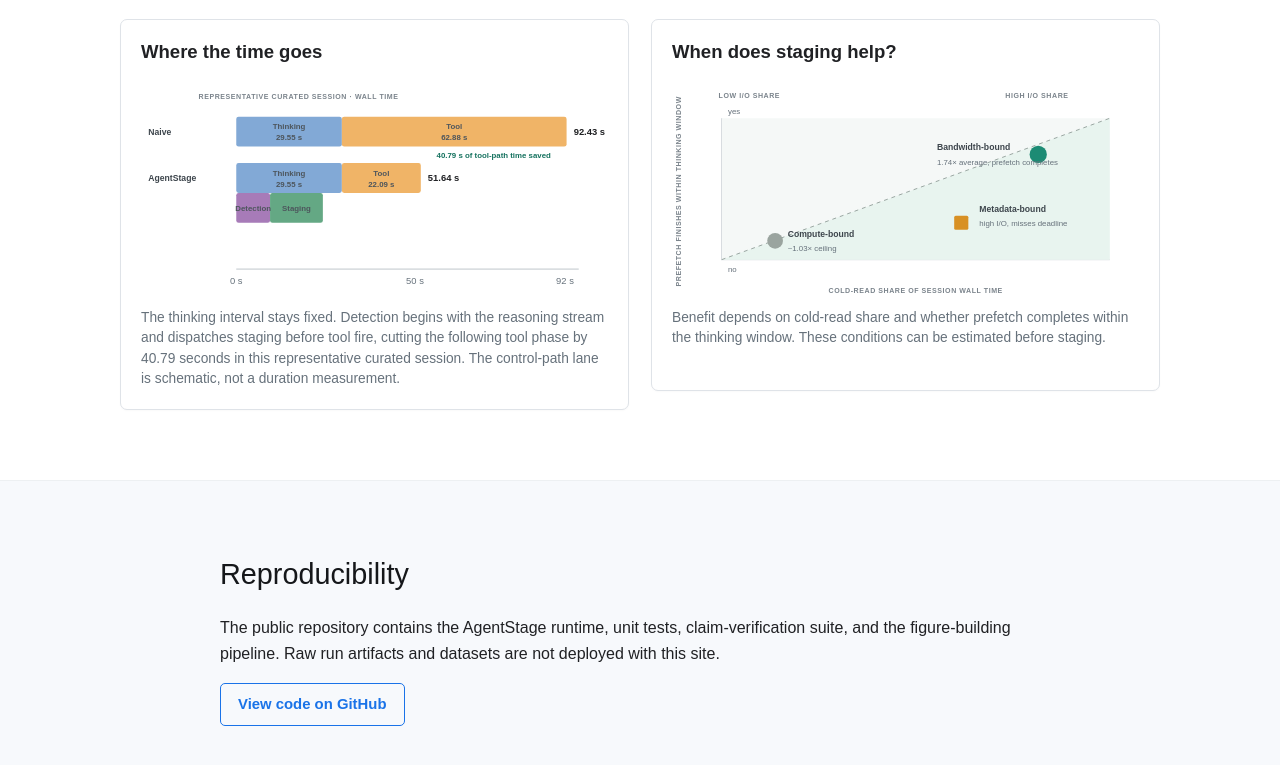
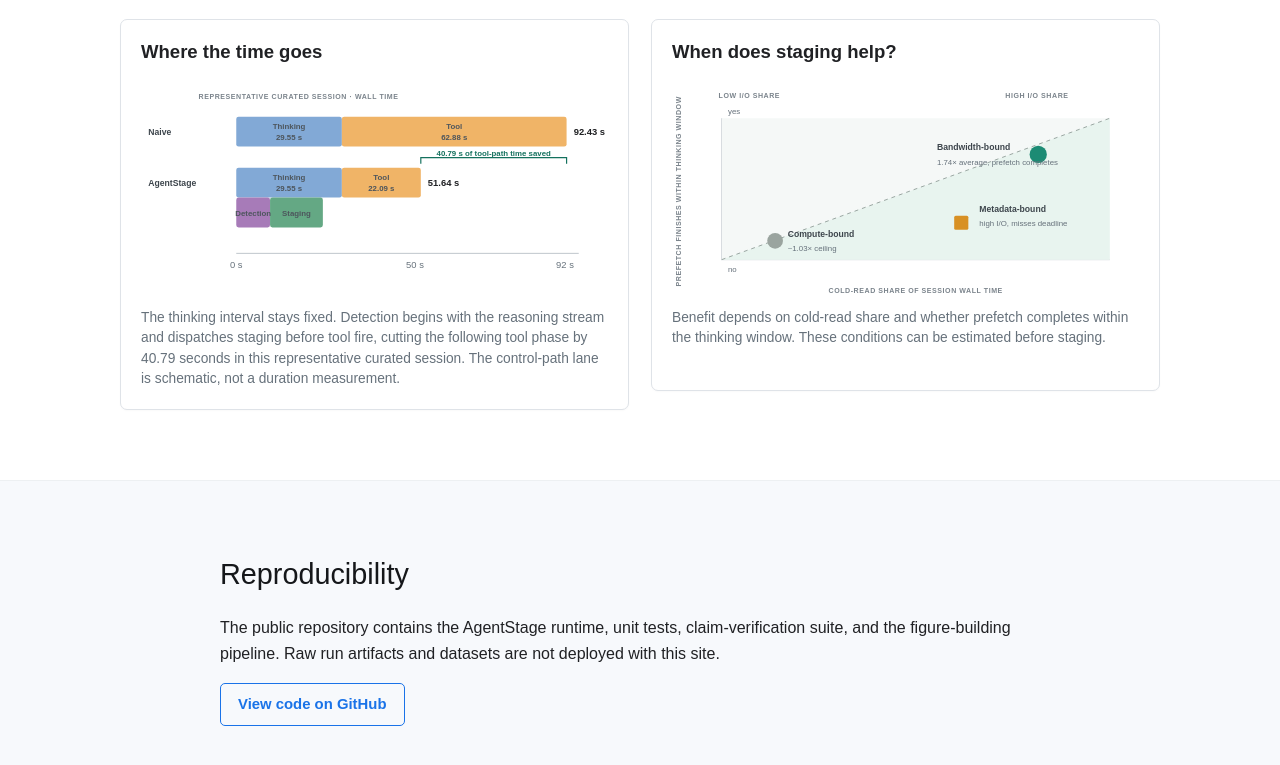
Before and after one commit to izzet/agentstage, an Astro site in the folder site/: page / in a window 1280 px wide. Shown: the part 1932-2697 px from the top of the page. Built offline with nearby package versions, Linux system fonts and the light colour scheme; Astro itself is replaced by a stand-in of ours.

Commit message:
fix: tighten session timeline layout

```diff
--- a/site/src/components/SessionTimelineChart.astro
+++ b/site/src/components/SessionTimelineChart.astro
@@ -19,29 +19,30 @@ const hiddenTimeMidpoint = stagedEnd + (naiveEnd - stagedEnd) / 2;
   <title id="timeline-chart-title">Session wall-time decomposition with and without AgentStage</title>
   <desc id="timeline-chart-desc">A representative curated session takes 92.43 seconds without AgentStage and 51.64 seconds with it. The 29.55 second thinking phase stays constant while tool time drops from 62.88 to 22.09 seconds. The control path is schematic: detection starts with thinking and dispatches staging before tool fire.</desc>
   <text x="86" y="26" class="chart-note">REPRESENTATIVE CURATED SESSION · WALL TIME</text>
-  <line x1="134" y1="242" x2="570" y2="242" class="chart-axis" />
-  <text x="134" y="261" text-anchor="middle">0 s</text>
-  <text x="361.5" y="261" text-anchor="middle">50 s</text>
-  <text x="552.5" y="261" text-anchor="middle">92 s</text>
+  <line x1="134" y1="222" x2="570" y2="222" class="chart-axis" />
+  <text x="134" y="241" text-anchor="middle">0 s</text>
+  <text x="361.5" y="241" text-anchor="middle">50 s</text>
+  <text x="552.5" y="241" text-anchor="middle">92 s</text>
   <text x="22" y="71" class="chart-label">Naive</text>
-  <text x="22" y="130" class="chart-label">AgentStage</text>
+  <text x="22" y="136" class="chart-label">AgentStage</text>
   <rect x={start} y="48" width={thinkingWidth} height="38" rx="3" fill="#82a9d6" />
   <rect x={start + thinkingWidth} y="48" width={baselineToolWidth} height="38" rx="3" fill="#f0b467" />
-  <rect x={start} y="107" width={thinkingWidth} height="38" rx="3" fill="#82a9d6" />
-  <rect x={start + thinkingWidth} y="107" width={stagedToolWidth} height="38" rx="3" fill="#f0b467" />
+  <rect x={start} y="113" width={thinkingWidth} height="38" rx="3" fill="#82a9d6" />
+  <rect x={start + thinkingWidth} y="113" width={stagedToolWidth} height="38" rx="3" fill="#f0b467" />
   <text x={start + thinkingWidth / 2} y="64" text-anchor="middle" class="chart-segment">Thinking</text>
   <text x={start + thinkingWidth / 2} y="78" text-anchor="middle" class="chart-segment">29.55 s</text>
   <text x={start + thinkingWidth + baselineToolWidth / 2} y="64" text-anchor="middle" class="chart-segment">Tool</text>
   <text x={start + thinkingWidth + baselineToolWidth / 2} y="78" text-anchor="middle" class="chart-segment">62.88 s</text>
-  <text x={start + thinkingWidth / 2} y="123" text-anchor="middle" class="chart-segment">Thinking</text>
-  <text x={start + thinkingWidth / 2} y="137" text-anchor="middle" class="chart-segment">29.55 s</text>
-  <text x={start + thinkingWidth + stagedToolWidth / 2} y="123" text-anchor="middle" class="chart-segment">Tool</text>
-  <text x={start + thinkingWidth + stagedToolWidth / 2} y="137" text-anchor="middle" class="chart-segment">22.09 s</text>
+  <text x={start + thinkingWidth / 2} y="129" text-anchor="middle" class="chart-segment">Thinking</text>
+  <text x={start + thinkingWidth / 2} y="143" text-anchor="middle" class="chart-segment">29.55 s</text>
+  <text x={start + thinkingWidth + stagedToolWidth / 2} y="129" text-anchor="middle" class="chart-segment">Tool</text>
+  <text x={start + thinkingWidth + stagedToolWidth / 2} y="143" text-anchor="middle" class="chart-segment">22.09 s</text>
   <text x={naiveEnd + 9} y="71" class="chart-value">92.43 s</text>
-  <text x={stagedEnd + 9} y="130" class="chart-value">51.64 s</text>
-  <rect x={start} y="145" width={detectionWidth} height="38" rx="3" fill="#a77bb8" />
-  <rect x={stagingStart} y="145" width={stagingWidth} height="38" rx="3" fill="#64a884" />
-  <text x={start + detectionWidth / 2} y="168" text-anchor="middle" class="chart-segment">Detection</text>
-  <text x={stagingStart + stagingWidth / 2} y="168" text-anchor="middle" class="chart-segment">Staging</text>
-  <text x={hiddenTimeMidpoint} y="100" text-anchor="middle" class="chart-staging">40.79 s of tool-path time saved</text>
+  <text x={stagedEnd + 9} y="136" class="chart-value">51.64 s</text>
+  <rect x={start} y="151" width={detectionWidth} height="38" rx="3" fill="#a77bb8" />
+  <rect x={stagingStart} y="151" width={stagingWidth} height="38" rx="3" fill="#64a884" />
+  <text x={start + detectionWidth / 2} y="174" text-anchor="middle" class="chart-segment">Detection</text>
+  <text x={stagingStart + stagingWidth / 2} y="174" text-anchor="middle" class="chart-segment">Staging</text>
+  <path d={`M${stagedEnd} 108 v-8 h${naiveEnd - stagedEnd} v8`} fill="none" stroke="#14715e" stroke-width="1.5" />
+  <text x={hiddenTimeMidpoint} y="98" text-anchor="middle" class="chart-staging">40.79 s of tool-path time saved</text>
 </svg>
```
